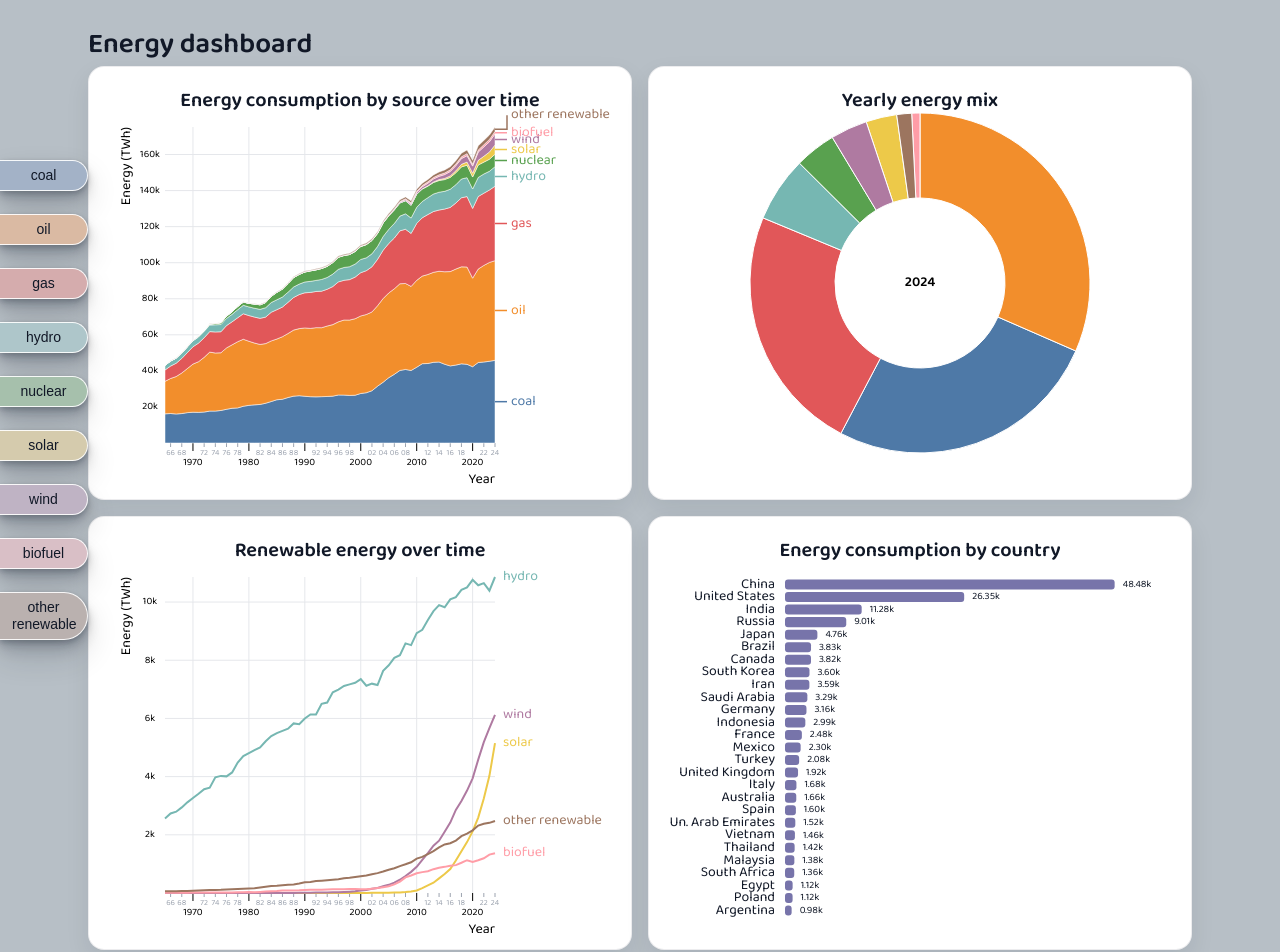
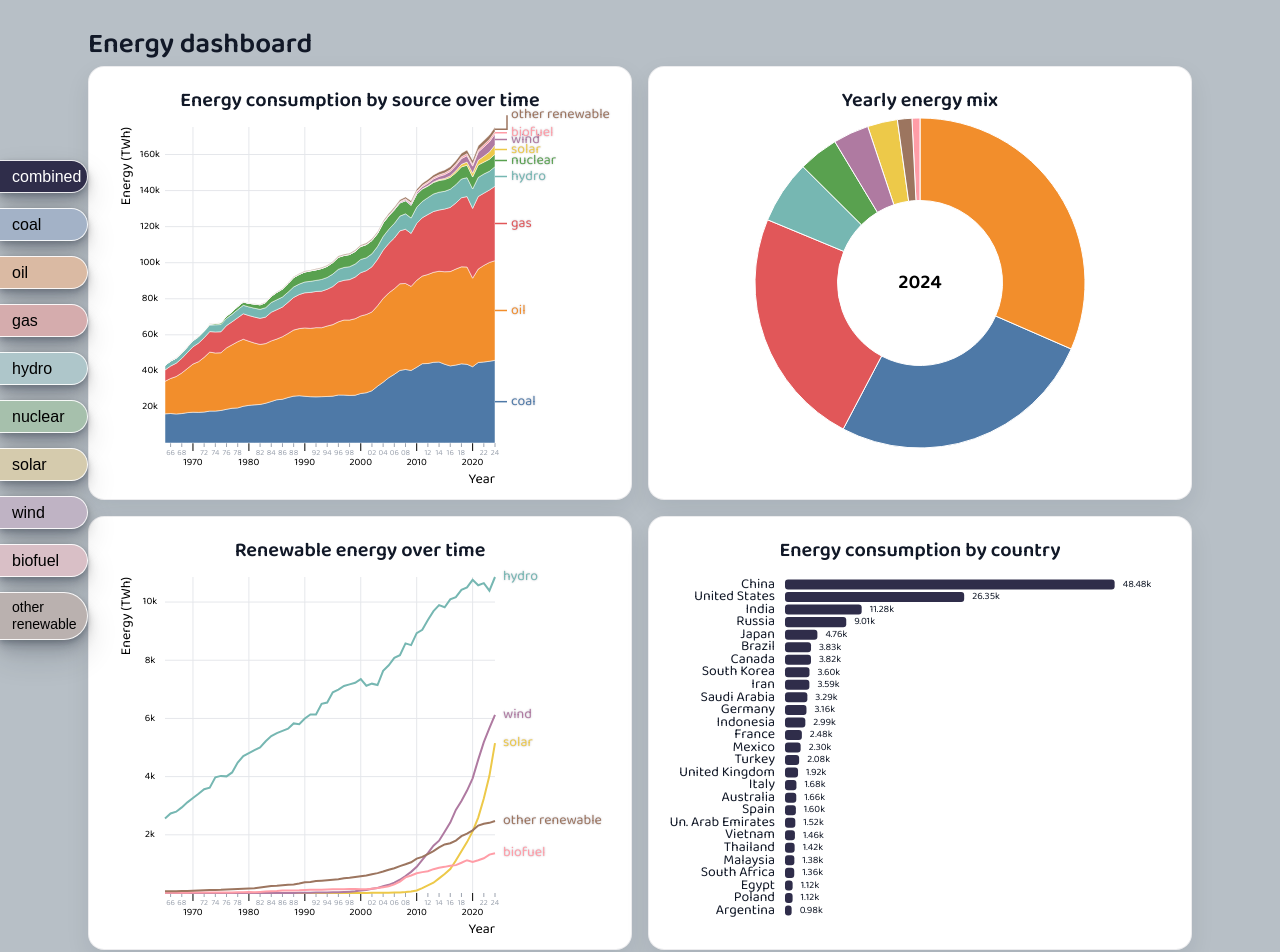
Before and after one commit to fotinidelig/energy-dashboard, a React (Vite) app: page / in a window 1280 px wide. Shown: the top 952 px of the page. Built offline with nearby package versions, Linux system fonts and the light colour scheme.

Commit message:
implement context for setting source

```diff
--- a/src/App.css
+++ b/src/App.css
@@ -37,11 +37,11 @@
 .source-button {
   max-width: 5.5rem;
   padding: 6px 12px;
-  border-radius: 0 100px 100px 0;
+  border-radius: 0 70px 70px 0;
   color: #111827;
   font-size: var(--font-size-label);
   line-height: 1.2;
-  text-align: center;
+  text-align: left;
   white-space: normal;
   touch-action: manipulation;
   transition: all 250ms;
--- a/src/App.jsx
+++ b/src/App.jsx
@@ -1,14 +1,15 @@
 import { useState } from 'react';
-import './App.css'
+import './App.css';
 import { data } from "./energy.js"
+import { sourceContext } from './DashboardContext.jsx';
 import ResponsiveBarPlot from "./BarPlot.jsx"
 import ResponsiveDonutPlot from './DonutPlot.jsx';
 import ResponsiveAreaPlot from './StackedAreaPlot.jsx';
 import ResponsiveLinePlot from './LinePlot.jsx';
 import { schemeTableau10 } from "d3";
 import { muteColor } from './muteColor.js';
+import { fontSize } from './theme/typography.js';
 
-/** Mix columns from `energy.js` (excludes country, year, primary_energy). */
 const ENERGY_SOURCE_KEYS = [
   "coal",
   "oil",
@@ -18,14 +19,32 @@ const ENERGY_SOURCE_KEYS = [
   "solar",
   "wind",
   "biofuel",
-  "other_renewable",
+  "other_renewable"
 ];
+
+const buttonSources = [
+  "combined",
+  "coal",
+  "oil",
+  "gas",
+  "hydro",
+  "nuclear",
+  "solar",
+  "wind",
+  "biofuel",
+  "other_renewable"
+]
+
 
 /** Stable source key → Tableau 10 color. */
 const energySourceToColor = Object.fromEntries(
   ENERGY_SOURCE_KEYS.map((key, i) => [key, schemeTableau10[i]]),
 );
 
+const combinedColor = '#2f2d4a';
+const buttonSourceToColor = Object.fromEntries(
+  buttonSources.map((key) => [key, key === 'combined' ? combinedColor : energySourceToColor[key]]),
+);
 
 const year = 2024
 // change country name 'United Arab Emirates' to 'Un. Arab Emirates'
@@ -57,13 +76,14 @@ function SourceButtonLabel({ source }) {
 }
 
 function App() {
-  const [selectedSource, setSelectedSource] = useState('total')
   const [hoveredSource, setHoveredSource] = useState(null)
+  const [selectedSource, setSelectedSource] = useState('combined')
 
   return (
     <div className="app">
+      <sourceContext.Provider value={{ selectedSource, setSelectedSource }}>
         <div className="source-button-container">
-        {ENERGY_SOURCE_KEYS.map((source) => {
+          {buttonSources.map((source) => {
             const isActive =
               hoveredSource === source || selectedSource === source
             return (
@@ -73,7 +93,7 @@ function App() {
                 className="source-button"
                 onClick={() => {
                   if (source === selectedSource) {
-                  setSelectedSource('total');
+                    setSelectedSource('combined');
                   } else {
                     setSelectedSource(source);
                   }
@@ -82,8 +102,10 @@ function App() {
                 onMouseLeave={() => setHoveredSource(null)}
                 style={{
                   backgroundColor: isActive
-                  ? energySourceToColor[source]
-                  : muteColor(energySourceToColor[source]),
+                    ? buttonSourceToColor[source]
+                    : muteColor(buttonSourceToColor[source]),
+                    color: source === 'combined' ? '#fff' : '#000',
+                    fontSize: source === 'other_renewable' ? fontSize.label : fontSize.body,
                 }}
               >
                 <SourceButtonLabel source={source} />
@@ -106,7 +128,6 @@ function App() {
                 data={donutData}
                 year={year}
                 country='World'
-              sourceGlobal={selectedSource}
                 sourceColors={energySourceToColor}
               />
             </div>
@@ -122,11 +143,12 @@ function App() {
                   data={yearlyData}
                   country='None'
                   source={selectedSource}
-                sourceColors={energySourceToColor}
+                  sourceColors={buttonSourceToColor}
                 />
               </div>
           </div>
         </main>
+      </sourceContext.Provider>
     </div>
   )
 }
--- a/src/BarPlot.jsx
+++ b/src/BarPlot.jsx
@@ -9,7 +9,7 @@ export const BarPlot = ({
   width,
   height,
   data,
-  source = 'total',
+  source = 'combined',
   sourceColors,
 }) => {
 
@@ -24,17 +24,17 @@ export const BarPlot = ({
 
     // Sort once so bars render from highest to lowest (top to bottom).
     // create new column in data called 'total' summing up all energy sources
-    const totalData = safeData.map(d => {
-        const total = d.coal+d.oil+d.gas+d.nuclear+d.hydro+d.solar+d.wind+d.biofuel+d.other_renewable;
+    const combinedData = safeData.map(d => {
+        const combined = d.coal+d.oil+d.gas+d.nuclear+d.hydro+d.solar+d.wind+d.biofuel+d.other_renewable;
         return {
             ...d,
-            total
+            combined
         }
     });
 
     const sortedData = useMemo(() => {
-      return [...totalData].sort((a, b) => (b[source] ?? 0) - (a[source] ?? 0));
-    }, [totalData]);
+      return [...combinedData].sort((a, b) => (b[source] ?? 0) - (a[source] ?? 0));
+    }, [combinedData]);
 
     // ToDo: use to construct stacked bar plot
 
--- /dev/null
+++ b/src/DashboardContext.jsx
@@ -0,0 +1,6 @@
+import { createContext } from 'react';
+
+export const sourceContext = createContext({
+  selectedSource: 'combined',
+  setSelectedSource: () => {},
+});
--- a/src/DonutPlot.jsx
+++ b/src/DonutPlot.jsx
@@ -1,15 +1,20 @@
-import { useMemo, useRef, useState } from "react";
+import { useMemo, useRef, useState, useContext } from "react";
 import * as d3 from 'd3';
+import { sourceContext } from './DashboardContext.jsx';
 import { useDimensions } from './use-dimensions'
 import { muteColor } from './muteColor.js'
 import { ChartTitle } from './ChartTitle.jsx'
 import { fontSize } from './theme/typography.js'
+import './theme/typography.css';
 
-export const DonutPlot = ({ width, height, data, year, sourceGlobal, sourceColors}) => {
+const COMBINED_SOURCE = 'combined';
+
+export const DonutPlot = ({ width, height, data, year, sourceColors }) => {
+    const { selectedSource, setSelectedSource } = useContext(sourceContext);
 
     const inflexionPadding = 10;
 
-    const outerRadius = Math.min(width, height) / 2 - 30;
+    const outerRadius = Math.min(width, height) / 2 - 35;
     const innerRadius = outerRadius * 0.5;
     const centerX = width / 2;
     const centerY = height / 2;
@@ -29,6 +34,12 @@ export const DonutPlot = ({ width, height, data, year, sourceGlobal, sourceColor
       const pieGenerator = d3.pie().value((d) => d.value)
       return pieGenerator(rows)
     }, [data])
+
+    const emphasizedSource = useMemo(() => {
+      if (selectedSource !== COMBINED_SOURCE) return selectedSource;
+      const hovered = hoveredIndex != null ? pie[hoveredIndex]?.data?.source : null;
+      return hovered ?? null;
+    }, [selectedSource, hoveredIndex, pie]);
 
     const arcPathGenerator = d3.arc();
     const arcs = useMemo(() => {
@@ -75,32 +86,31 @@ export const DonutPlot = ({ width, height, data, year, sourceGlobal, sourceColor
               (percentages[i] * 100).toFixed(1) +
               "%)";
 
-            const showCallout = hoveredIndex === i && slice.value > 0;
+            const showCallout =
+              slice.value > 0 &&
+              (hoveredIndex === i ||
+                (selectedSource !== COMBINED_SOURCE && selectedSource === source));
 
             const vivid = source ? sourceColors?.[source] : undefined;
             const muted = source ? sourceMutedColors?.[source] : undefined;
-            const isGlobal = source === sourceGlobal;
-            let arcFill;
-            if (sourceGlobal === source) {
-              // If sourceGlobal is set, only this source should be vivid, all others muted.
-              arcFill = isGlobal ? vivid ?? '#ccc' : muted ?? '#ccc';
-            } else {
-              arcFill =
-                vivid == null
-                  ? '#ccc'
-                  : hoveredIndex === null
-                    ? vivid
-                    : hoveredIndex === i
-                      ? vivid
-                      : muted ?? vivid;
-            }
-
+            const arcFill =
+              vivid == null
+                ? '#ccc'
+                : emphasizedSource == null || emphasizedSource === source
+                  ? vivid
+                  : muted ?? vivid;
 
             return (
                 <g
                   key={source ?? i}
                   onMouseEnter={() => setHoveredIndex(i)}
                   onMouseLeave={() => setHoveredIndex(null)}
+                  onClick={() => {
+                    if (slice.value <= 0 || !source) return;
+                    setSelectedSource(
+                      selectedSource === source ? COMBINED_SOURCE : source,
+                    );
+                  }}
                   style={{ cursor: slice.value > 0 ? "pointer" : "default" }}
                 >
                     <path
@@ -125,7 +135,7 @@ export const DonutPlot = ({ width, height, data, year, sourceGlobal, sourceColor
                             y2={inflexionPoint[1]}
                             stroke={arcFill}
                         />
-                        <text
+                        <text className='text-label'
                             x={labelPosX + (isRightLabel ? 2 : -2)}
                             y={inflexionPoint[1]}
                             textAnchor={textAnchor}
@@ -141,7 +151,7 @@ export const DonutPlot = ({ width, height, data, year, sourceGlobal, sourceColor
             )
         })}
         <circle r={innerRadius - 1} fill="white"/>
-        <text x={0} y={0} textAnchor="middle" dominantBaseline="middle" fontSize={fontSize.label} fontWeight={600}>{year}</text>
+        <text x={0} y={0} textAnchor="middle" dominantBaseline="middle" fontSize={fontSize.subheader} fontWeight={600}>{year}</text>
       </g>
     </svg>
   );
--- a/src/LinePlot.jsx
+++ b/src/LinePlot.jsx
@@ -1,5 +1,6 @@
-import { useMemo, useRef, useState } from "react";
+import { useMemo, useRef, useState, useContext } from "react";
 import * as d3 from "d3";
+import { sourceContext } from './DashboardContext.jsx';
 import { useDimensions } from './use-dimensions'
 import { muteColor } from './muteColor.js'
 import { AxisLeft } from './AxisLeft.jsx'
@@ -7,7 +8,10 @@ import { AxisBottom } from './AxisBottom.jsx'
 import { ChartTitle } from './ChartTitle.jsx'
 import { fontSize } from './theme/typography.js'
 
+const COMBINED_SOURCE = 'combined';
+
 export const LinePlot = ({ width, height, data, country='World', sourceColors }) => {
+    const { selectedSource, setSelectedSource } = useContext(sourceContext);
     const [hoveredSource, setHoveredSource] = useState(null);
 
     const renewableSources = [
@@ -25,6 +29,11 @@ export const LinePlot = ({ width, height, data, country='World', sourceColors })
             ),
         }));
     }, [data]);
+
+    const emphasizedSource = useMemo(() => {
+      if (selectedSource !== COMBINED_SOURCE) return selectedSource;
+      return hoveredSource;
+    }, [selectedSource, hoveredSource]);
 
     const sourceMutedColors = useMemo(
         () => (sourceColors ? muteColor(sourceColors) : undefined),
@@ -76,15 +85,23 @@ export const LinePlot = ({ width, height, data, country='World', sourceColors })
         const color =
           vivid == null
           ? '#111827'
-          : hoveredSource === null
+          : emphasizedSource == null || emphasizedSource === source
             ? vivid
-            : hoveredSource === source
-              ? vivid
-              : muted ?? vivid;
+            : muted ?? vivid;
         const labelX = innerWidth + 4;
         return { source, x, y, color, labelX };
       }).filter(Boolean);
-    }, [lines, xScale, yScale, innerWidth, sourceColors, sourceMutedColors, hoveredSource, renewableData, xMax]);
+    }, [lines, xScale, yScale, innerWidth, sourceColors, sourceMutedColors, emphasizedSource, renewableData, xMax]);
+
+    const drawOrder = useMemo(() => {
+      if (!emphasizedSource || !renewableSources.includes(emphasizedSource)) {
+        return renewableSources;
+      }
+      return [
+        ...renewableSources.filter((s) => s !== emphasizedSource),
+        emphasizedSource,
+      ];
+    }, [emphasizedSource]);
 
     return (
     <div>
@@ -101,19 +118,18 @@ export const LinePlot = ({ width, height, data, country='World', sourceColors })
           height={innerHeight}
           transform={`translate(${[margin.left, margin.top].join(",")})`}
         >
-          {lines.map((line) => {
-            const source = line.source;
+          {drawOrder.map((source) => {
+            const line = lines.find((l) => l.source === source);
+            if (!line) return null;
             const label = sourceLabels.find((l) => l.source === source);
             const vivid = sourceColors?.[source];
             const muted = sourceMutedColors?.[source];
             const stroke =
               vivid == null
                 ? '#ccc'
-                : hoveredSource === null
+                : emphasizedSource == null || emphasizedSource === source
                   ? vivid
-                  : hoveredSource === source
-                    ? vivid
-                    : muted ?? vivid;
+                  : muted ?? vivid;
 
             return (
               <g
@@ -121,6 +137,11 @@ export const LinePlot = ({ width, height, data, country='World', sourceColors })
                 className="series"
                 onMouseEnter={() => setHoveredSource(source)}
                 onMouseLeave={() => setHoveredSource(null)}
+                onClick={() =>
+                  setSelectedSource(
+                    selectedSource === source ? COMBINED_SOURCE : source,
+                  )
+                }
                 style={{ cursor: 'pointer' }}
               >
                 <path
@@ -131,7 +152,7 @@ export const LinePlot = ({ width, height, data, country='World', sourceColors })
                   pointerEvents="stroke"
                 />
                 {label ? (
-                  <text
+                  <text className='text-label'
                     x={label.labelX + 4}
                     y={label.y}
                     textAnchor="start"
--- a/src/StackedAreaPlot.jsx
+++ b/src/StackedAreaPlot.jsx
@@ -1,5 +1,6 @@
-import { useMemo, useRef, useState } from "react";
+import { useMemo, useRef, useState, useContext } from "react";
 import * as d3 from "d3";
+import { sourceContext } from './DashboardContext.jsx';
 import { useDimensions } from './use-dimensions'
 import { muteColor } from './muteColor.js'
 import { AxisBottom } from './AxisBottom.jsx'
@@ -8,11 +9,21 @@ import { ChartTitle } from './ChartTitle.jsx'
 import { fontSize } from './theme/typography.js'
 
 
+const COMBINED_SOURCE = 'combined';
+
 export const AreaPlot = ({ width, height, countryData, country='World', sourceColors }) => {
-
-    const sources = Object.keys(sourceColors ?? {});
+    const { selectedSource, setSelectedSource } = useContext(sourceContext);
+    const sources = Object.keys(sourceColors ?? {}).filter(
+      (s) => s !== COMBINED_SOURCE,
+    );
 
     const [hoveredSource, setHoveredSource] = useState(null);
+
+    // Sidebar selection, or hover when viewing all sources
+    const emphasizedSource = useMemo(() => {
+      if (selectedSource !== COMBINED_SOURCE) return selectedSource;
+      return hoveredSource;
+    }, [selectedSource, hoveredSource]);
 
     const sourceMutedColors = useMemo(
       () => (sourceColors ? muteColor(sourceColors) : undefined),
@@ -60,9 +71,12 @@ export const AreaPlot = ({ width, height, countryData, country='World', sourceCo
         .y0((d) => yScale(d[0]));
 
     const drawOrder = useMemo(() => {
-      if (!hoveredSource) return sources;
-      return [...sources.filter((s) => s !== hoveredSource), hoveredSource];
-    }, [sources, hoveredSource]);
+      if (!emphasizedSource) return sources;
+      return [
+        ...sources.filter((s) => s !== emphasizedSource),
+        emphasizedSource,
+      ];
+    }, [sources, emphasizedSource]);
 
     const sourceLabels = useMemo(() => {
       return series.map((serie) => {
@@ -76,15 +90,13 @@ export const AreaPlot = ({ width, height, countryData, country='World', sourceCo
         const color =
           vivid == null
             ? '#111827'
-            : hoveredSource === null
+            : emphasizedSource == null || emphasizedSource === source
               ? vivid
-              : hoveredSource === source
-                ? vivid
-                : muted ?? vivid;
+              : muted ?? vivid;
         const labelX = innerWidth + LABEL_GAP + 4;
         return { source, x, y, color, labelX };
       }).filter(Boolean);
-    }, [series, xScale, yScale, innerWidth, sourceColors, sourceMutedColors, hoveredSource]);
+    }, [series, xScale, yScale, innerWidth, sourceColors, sourceMutedColors, emphasizedSource]);
 
     return (
         <svg width={width} height={height} role="img" aria-label="Energy consumption by source over time stacked area chart"
@@ -105,11 +117,9 @@ export const AreaPlot = ({ width, height, countryData, country='World', sourceCo
                   const fill =
                     vivid == null
                       ? '#ccc'
-                      : hoveredSource === null
+                      : emphasizedSource == null || emphasizedSource === source
                         ? vivid
-                        : hoveredSource === source
-                          ? vivid
-                          : muted ?? vivid;
+                        : muted ?? vivid;
 
                   const useElbow = source === 'other_renewable';
                   const endY = label && useElbow ? label.y - 14 : label?.y;
@@ -124,6 +134,11 @@ export const AreaPlot = ({ width, height, countryData, country='World', sourceCo
                       className="series"
                       onMouseEnter={() => setHoveredSource(source)}
                       onMouseLeave={() => setHoveredSource(null)}
+                      onClick={() =>
+                        setSelectedSource(
+                          selectedSource === source ? COMBINED_SOURCE : source,
+                        )
+                      }
                       style={{ cursor: 'pointer' }}
                     >
                       <path
@@ -154,7 +169,7 @@ export const AreaPlot = ({ width, height, countryData, country='World', sourceCo
                               pointerEvents="stroke"
                             />
                           )}
-                          <text
+                          <text className='text-label'
                             x={label.labelX + 4}
                             y={endY}
                             textAnchor="start"
--- a/src/theme/typography.css
+++ b/src/theme/typography.css
@@ -32,6 +32,7 @@
 
 .text-label {
   font-size: var(--font-size-label);
+  text-shadow: 0px 0px 2px #2f2d4a55;
   font-weight: 400;
   line-height: 1.35;
 }
```
Lines whose indentation alone changed are shown as unchanged.
